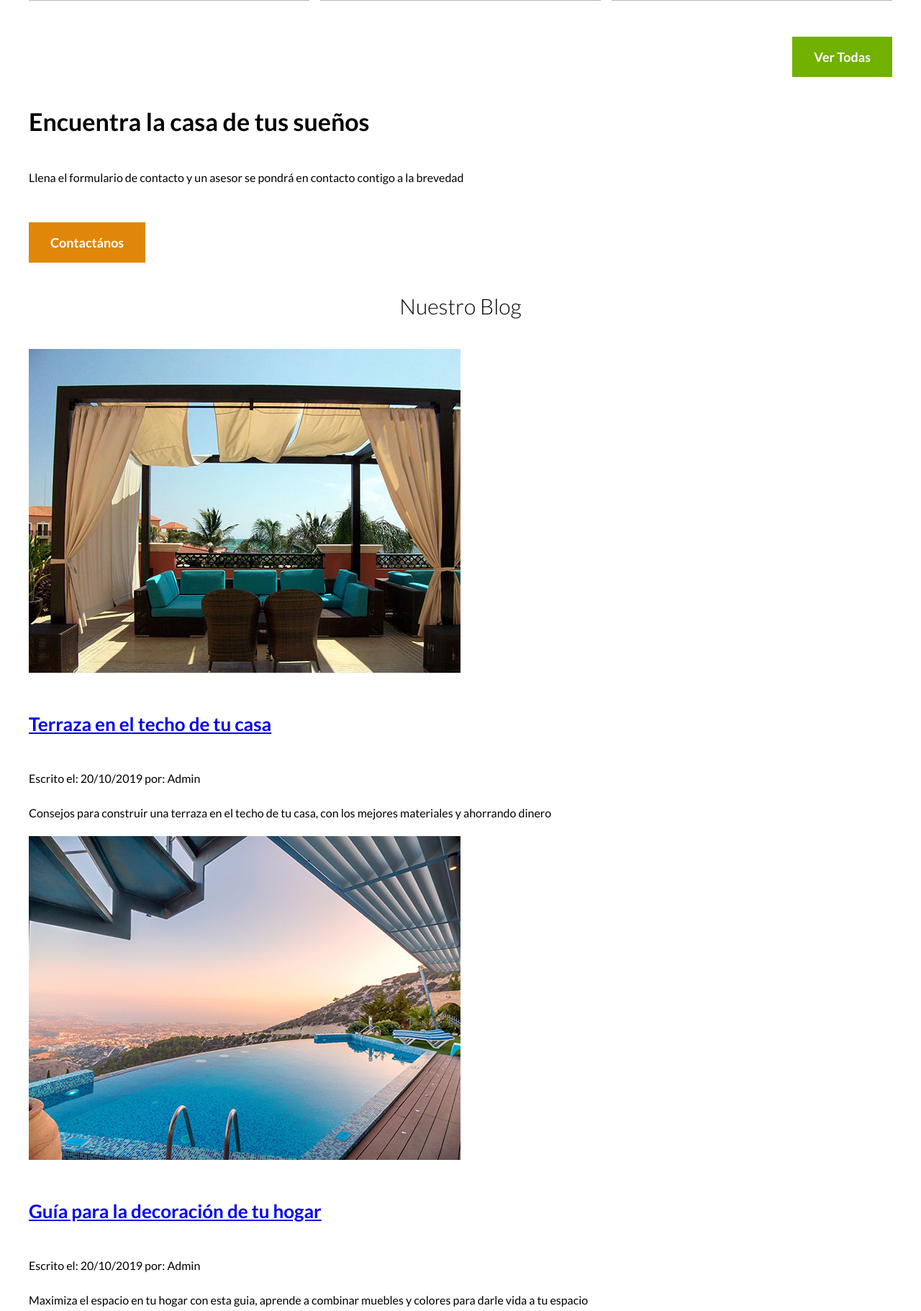
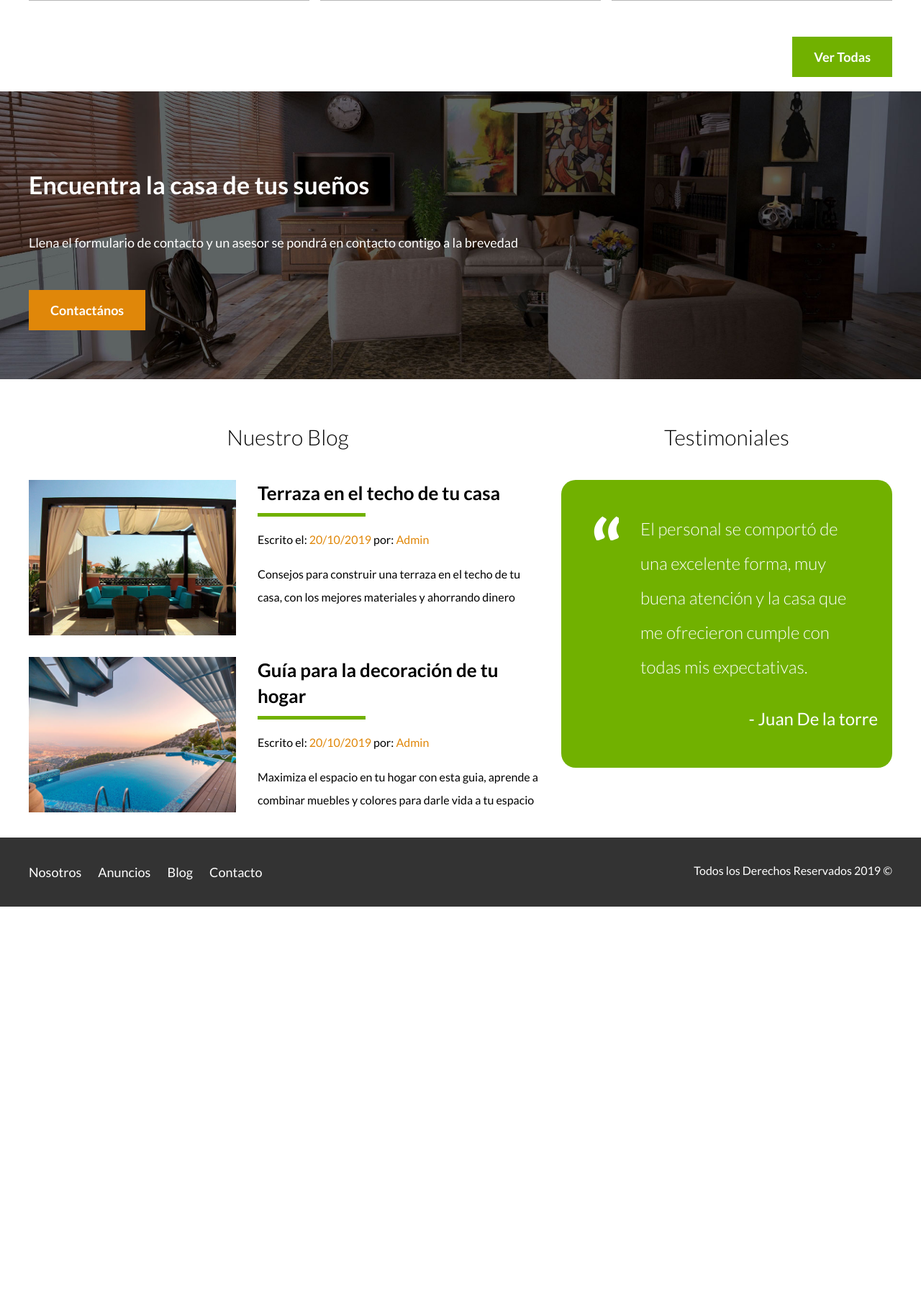
Before and after one commit to KevinChangoluisa/Proyecto_Programacion_Hipermedia, a PHP site: page / in a window 1280 px wide. Shown: the part 2053-3875 px from the top of the page at 72% size. After the commit the page ends 3313 px from the top, so only its background shows below. Run offline with PHP 8.4, Linux system fonts and the light colour scheme.

Commit message:
Update styles.css

```diff
--- a/css/styles.css
+++ b/css/styles.css
@@ -1,78 +1,57 @@
 html {
     box-sizing: border-box;
-    font-size: 62.5%;
-    /** Reset para REMS - 62.5% = 10px de 16px **/
+    font-size: 62.5%; /** Reset para REMS - 62.5% = 10px de 16px **/
 }
-
-*,
-*:before,
-*:after {
+*, *:before, *:after {
     box-sizing: inherit;
 }
-
 body {
     font-family: 'Lato', sans-serif;
     font-size: 1.6rem;
     line-height: 2;
 }
 
-
 /** Globales **/
-
 img {
     max-width: 100%;
 }
-
 .contenedor {
     width: 95%;
-    max-width: 120rem;
-    /** = 1200px; **/
+    max-width: 120rem; /** = 1200px; **/
     margin: 0 auto;
 }
-
 h1 {
     font-size: 3.8rem;
 }
-
 h2 {
     font-size: 3.4rem;
 }
-
 h3 {
     font-size: 3rem;
 }
-
 h4 {
     font-size: 2.6rem;
 }
 
-
 /** Utilidades **/
-
 .seccion {
     margin-top: 2rem;
     margin-bottom: 2rem;
 }
-
 .fw-300 {
     font-weight: 300;
 }
-
 .centrar-texto {
     text-align: center;
 }
-
 .d-block {
     display: block!important;
 }
-
 .contenido-centrado {
     max-width: 800px;
 }
 
-
 /** Botones **/
-
 .boton {
     color: #ffffff;
     font-weight: 700;
@@ -86,34 +65,28 @@ h4 {
     display: block;
     flex: 0 0 100%;
 }
-
 @media (min-width: 768px) {
     .boton {
         display: inline-block;
         flex: 0 0 auto;
     }
 }
-
 .boton:hover {
     cursor: pointer;
 }
-
 .boton-amarillo {
     background-color: #E08709;
 }
-
 .boton-verde {
     background-color: #71B100;
 }
 
 
 /* Header */
-
 .site-header {
     background-color: #333333;
     padding: 1rem 0 3rem 0;
 }
-
 .site-header.inicio {
     background-image: url(../img/header.jpg);
     background-position: center center;
@@ -121,7 +94,6 @@ h4 {
     height: 100vh;
     min-height: 60rem;
 }
-
 .contenido-header {
     height: 100%;
     display: flex;
@@ -129,24 +101,20 @@ h4 {
     justify-content: space-between;
     text-align: center;
 }
-
 @media (min-width: 768px) {
-    .contenido-header {
+    .contenido-header{
         text-align: left;
     }
 }
-
 .contenido-header h1 {
     color: #ffffff;
     padding-bottom: 2rem;
     max-width: 60rem;
     line-height: 2;
 }
-
 .barra {
     padding-top: 3rem;
 }
-
 @media (min-width: 768px) {
     .barra {
         display: flex;
@@ -155,120 +123,96 @@ h4 {
     }
 }
 
-
 /** Navegacion **/
-
 .navegacion a {
     color: #ffffff;
     text-decoration: none;
     font-size: 2.2rem;
     display: block;
 }
-
 @media (min-width: 768px) {
     .navegacion a {
         display: inline-block;
-        font-size: 1.8rem;
-        /** = 18px **/
+        font-size: 1.8rem; /** = 18px **/
         margin-right: 2rem;
     }
     .navegacion a:last-of-type {
         margin: 0;
     }
 }
-
 .navegacion a:hover {
     color: #71B100;
 }
 
-
 /** Mobile Menu **/
-
 .mobile-menu img {
     width: 5rem;
 }
-
 @media (min-width: 768px) {
     .mobile-menu {
         display: none;
     }
 }
-
 .navegacion:target {
     display: block;
 }
-
 .navegacion {
     display: none;
 }
-
 @media (min-width: 768px) {
     .navegacion {
         display: block;
     }
 }
 
-
 /** Iconos Nosotros **/
-
 @media (min-width: 768px) {
     .iconos-nosotros {
         display: flex;
         justify-content: space-between;
     }
 }
-
 .icono {
     text-align: center;
 }
-
 @media (min-width: 768px) {
     .icono {
         flex-basis: calc(33.3% - 1rem);
     }
 }
-
 .icono h3 {
     text-transform: uppercase;
 }
-
-
 /** Anuncios **/
 
 @media (min-width: 768px) {
-    .contenedor-anuncios {
+    .contenedor-anuncios{
         display: flex;
         justify-content: space-between;
         flex-wrap: wrap;
     }
 }
-
 .anuncio {
     border: 1px solid #B5B5B5;
     background-color: #F5F5F5;
     margin-bottom: 2rem;
 }
-
 @media (min-width: 768px) {
     .anuncio {
         flex: 0 0 calc(33.3% - 1rem);
     }
 }
-
 .contenido-anuncio {
     padding: 2rem;
 }
-
 .contenido-anuncio h3,
-.contenido-anuncio p {
+.contenido-anuncio p  {
     margin: 0;
 }
-
 .precio {
     color: #71B100;
     font-weight: 700;
 }
-
 .iconos-caracteristicas {
     list-style: none;
     padding: 0;
@@ -277,17 +221,206 @@ h4 {
     flex: 1;
     max-width: 500px;
 }
-
 .iconos-caracteristicas li {
     /* flex: 1; */
     display: flex;
 }
-
 .iconos-caracteristicas li img {
     margin-right: 2rem;
 }
-
 .ver-todas {
     display: flex;
     justify-content: flex-end;
 }
+
+/** Contacto Home **/
+.imagen-contacto {
+    background-image: url(../img/encuentra.jpg);
+    background-position: center center;
+    background-size: cover;
+    height: 40rem;
+    display: flex;
+    align-items: center;
+}
+.contenido-contacto {
+    flex: 0 0 95%;
+    color: #ffffff;
+}
+.contenido-contacto p {
+    font-size: 1.8rem;
+}
+
+/** Sección Inferior **/
+@media (min-width: 768px) {
+    .seccion-inferior {
+        display: flex;
+        justify-content: space-between;
+    }
+    .seccion-inferior .blog {
+        flex-basis: 60%;
+    }
+    .seccion-inferior .testimoniales {
+        flex-basis: calc(40% - 2rem);
+    }
+}
+.entrada-blog {
+    margin-bottom: 2rem;
+}
+@media (min-width: 768px) {
+    .entrada-blog {
+        display: flex;
+        justify-content: space-between;
+    }
+}
+
+.entrada-blog:last-of-type {
+    margin-bottom: 0;
+}
+@media (min-width: 768px) {
+    .entrada-blog .imagen {
+        flex-basis: 40%;
+    }
+    .entrada-blog .texto-entrada {
+        flex-basis: calc(60% - 3rem);
+    }
+}
+.texto-entrada a {
+    color: #000000;
+    text-decoration: none;
+}
+.texto-entrada h4 {
+    margin: 0;
+    line-height: 1.4;
+}
+.texto-entrada h4::after {
+    content: '';
+    display: block;
+    width: 15rem;
+    height: .5rem;
+    background-color: #71B100;
+    margin-top: 1rem;
+}
+.texto-entrada span {
+    color: #E08709;
+}
+/*** Testimoniales **/
+.testimonial {
+    background-color: #71B100;
+    font-size: 2.4rem;
+    padding: 2rem;
+    color: #ffffff;
+    border-radius: 2rem;
+}
+.testimonial  p {
+    text-align: right;
+}
+.testimonial blockquote::before {
+    content: '';
+    background-image: url(../img/comilla.svg);
+    width: 4rem;
+    height: 4rem;
+    position: absolute;
+    left: -2rem;
+}
+
+.testimonial blockquote {
+    position: relative;
+    padding-left: 5rem;
+    font-weight: 300;
+}
+/** Footer **/
+.site-footer {
+    background-color: #333333;
+    margin: 0;
+}
+.contenedor-footer {
+    padding: 3rem 0;
+    text-align: center;
+}
+@media (min-width: 768px) {
+    .contenedor-footer {
+        display: flex;
+        justify-content: space-between;
+    }
+}
+.site-footer nav {
+    display: none;
+}
+@media (min-width: 768px) {
+    .site-footer nav {
+        display: block;
+    }
+}
+
+.copyright {
+    margin: 0;
+    color: #ffffff;
+}
+
+/** INTERNAS **/
+/* Nosotros **/
+@media (min-width: 768px) {
+    .contenido-nosotros {
+        display: grid;
+        grid-template-columns: repeat(2, 1fr);
+        grid-column-gap: 2rem;
+    }
+}
+
+.texto-nosotros blockquote {
+    font-weight: 900;
+    font-size: 2rem;
+    margin: 0;
+    padding: 1rem 0 3rem 0;
+}
+
+/** Anuncio **/
+.resumen-propiedad {
+    display: flex;
+    justify-content: space-between;
+    align-items: center;
+}
+
+/** Contacto **/
+.contacto p {
+    font-size: 1.4rem;
+    color: #4f4f4f;
+    margin: 2rem 0 0 0;
+}
+legend {
+    font-size: 2rem;
+    color: #4f4f4f;
+}
+label {
+    font-weight: 700;
+    text-transform: uppercase;
+    display: block;
+}
+input:not([type="submit"]),
+textarea,
+select {
+    padding: 1rem;
+    display: block;
+    width: 100%;
+    background-color: #e1e1e1;
+    margin-bottom: 2rem;
+    border: none;
+    border-radius: 1rem;
+}
+input[type="radio"]{
+    width: auto;
+    margin: 0;
+}
+select {
+    -webkit-appearance: none;
+    appearance: none;
+}
+textarea {
+    height: 20rem;
+}
+.forma-contacto {
+    max-width:30rem;
+    display: flex;
+    justify-content: space-between;
+    align-items: center;
+}
```
